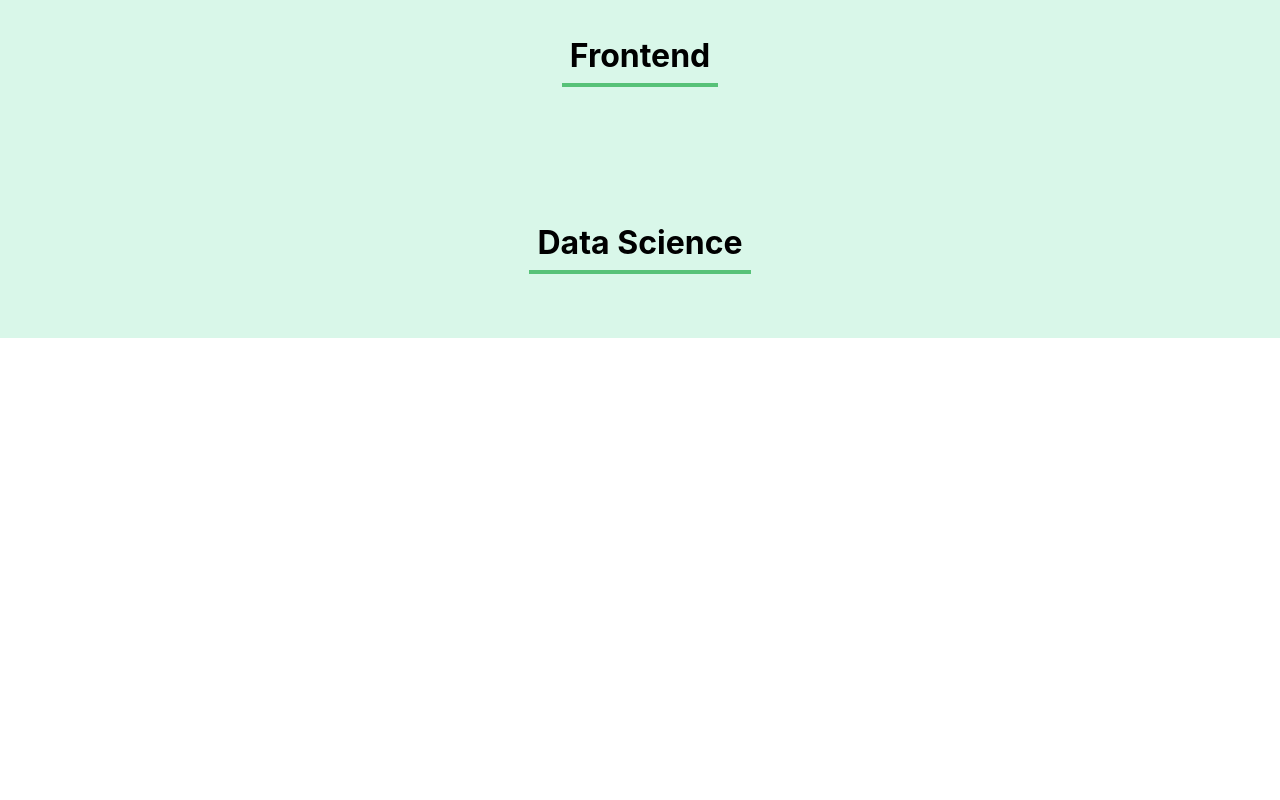
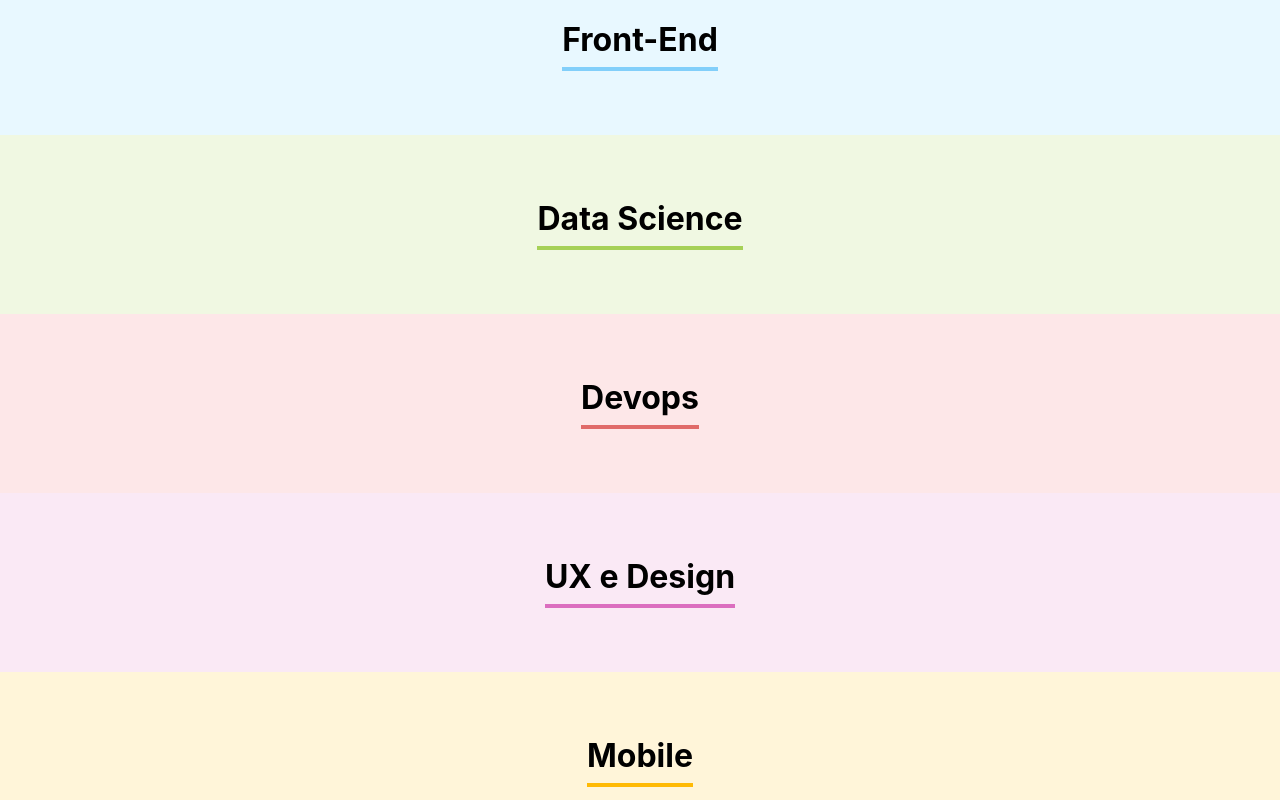
Before and after one commit to resianlucas/organo, a React (Create React App) app: page / in a window 1280 px wide. Shown: the part 1700-2500 px from the top of the page. Before the commit the page ends 2038 px from the top, so only its background shows below. Built offline with nearby package versions, Linux system fonts and the light colour scheme.

Commit message:
elevando a lista de times

```diff
--- a/src/App.js
+++ b/src/App.js
@@ -5,6 +5,44 @@ import Formulario from './componentes/Formulario';
 import Time from './componentes/Time';
 
 function App() {
+
+  const times = [
+    {
+      nome: 'Programação',
+      corPrimaria: '#57C278',
+      corSecundaria: '#D9f7E9'
+    },
+    {
+      nome: 'Front-End',
+      corPrimaria: '#82CFFA',
+      corSecundaria: '#E8F8FF'
+    },
+    {
+      nome: 'Data Science',
+      corPrimaria: '#A6D157',
+      corSecundaria: '#F0F8E2'
+    },
+    {
+      nome: 'Devops',
+      corPrimaria: '#E06B69',
+      corSecundaria: '#FDE7E8'
+    },
+    {
+      nome: 'UX e Design',
+      corPrimaria: '#DB6EBF',
+      corSecundaria: '#FAE9F5'
+    },
+    {
+      nome: 'Mobile',
+      corPrimaria: '#FFBA05',
+      corSecundaria: '#FFF5D9'
+    },
+    {
+      nome: 'Inovação e Gestão',
+      corPrimaria: '#FF8A29',
+      corSecundaria: '#FFEEDF'
+    }
+  ]
 
   const [colaboradores, setColaboradores] = useState([])
 
@@ -18,9 +56,9 @@ function App() {
     <div className="App">
       <Banner />
       <Formulario aoColaboradorCadastrado={colaborador => aoNovoColaboradorAdicionado(colaborador)}/>
-      <Time nome="Programação"/>
-      <Time nome="Frontend"/>
-      <Time nome="Data Science"/>
+
+      {times.map(time => <Time key={time.nome} nome={time.nome} corPrimaria={time.corPrimaria} corSecundaria={time.corSecundaria} />)}
+
     </div>
   );
 }
--- a/src/componentes/Time/Time.css
+++ b/src/componentes/Time/Time.css
@@ -1,12 +1,11 @@
 .time {
     text-align: center;
     padding: 32px;
-    background-color: #D9f7E9;
 }
 
 .time h3 {
     font-size: 32px;
-    border-bottom: 4px solid #57C278;
+    border-bottom: 4px solid;
     display: inline-block;
-    padding: 8px;
+    padding-bottom: 8px;
 }
--- a/src/componentes/Time/index.js
+++ b/src/componentes/Time/index.js
@@ -1,9 +1,12 @@
 import './Time.css'
 
 const Time = (props) => {
+
+    const css = {backgroundColor: props.corSecundaria}
+
     return (
-        <section className='time'>
-            <h3>{props.nome}</h3>
+        <section className='time' style={css}>
+            <h3 style={{borderColor: props.corPrimaria}}>{props.nome}</h3>
 
         </section>
     )
```
